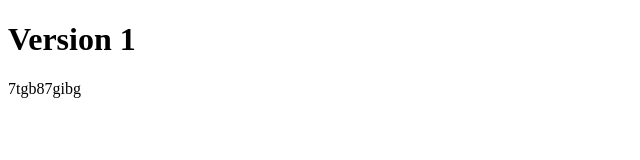
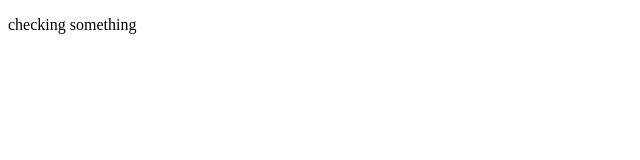
Before and after one commit to toyehvihictor/Git_class, a plain HTML site: page src/home.html in a window 1280 px wide. Shown: the whole page, without its empty margins (0-640 px from the left). Drawn offline with Linux system fonts and the light colour scheme.

Commit message:
commit latest version

```diff
--- a/src/home.html
+++ b/src/home.html
@@ -6,7 +6,6 @@
     <title>Document</title>
 </head>
 <body>
-    <h1>Version 1</h1>
-    <p>7tgb87gibg</p>
+    <p>checking something</p>
 </body>
 </html>
```
Also changed, not shown: index.html (deleted, +0 -12 lines).
